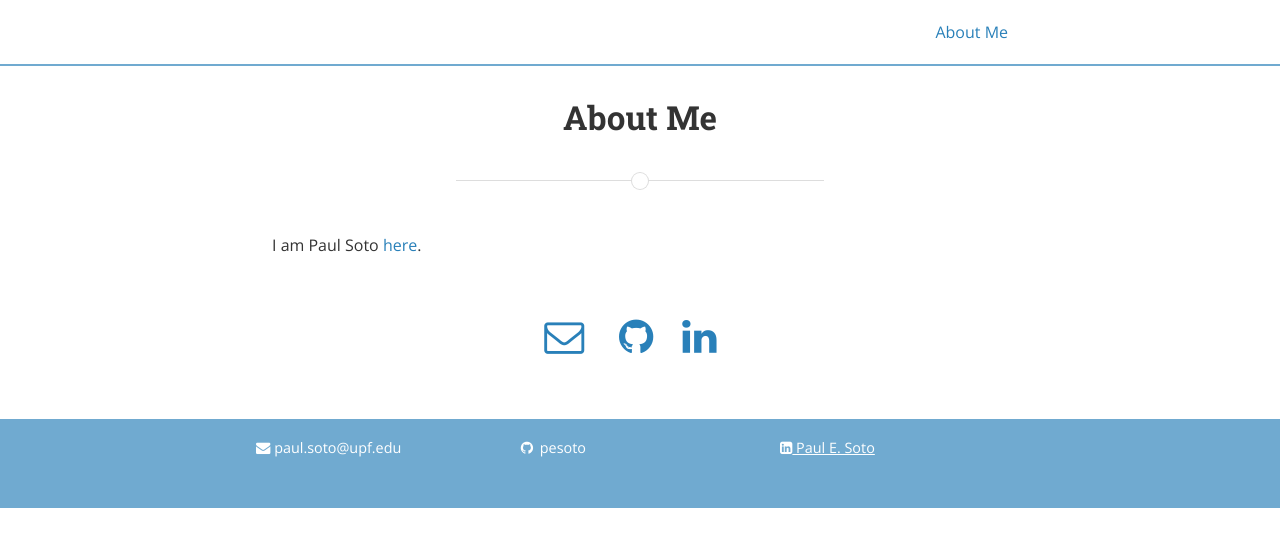
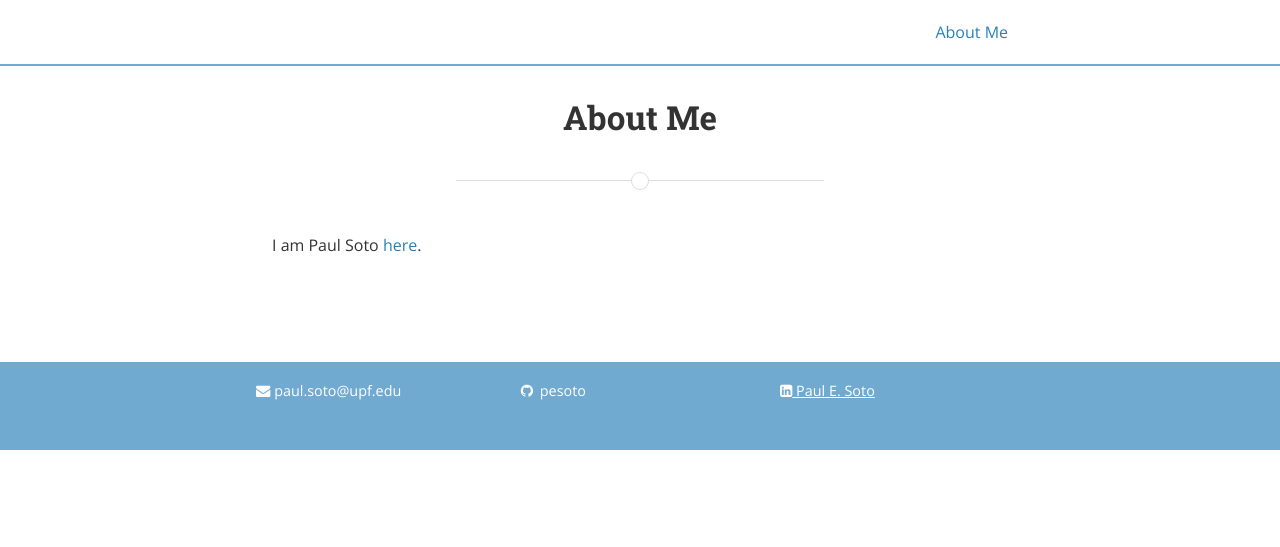
Before and after one commit to zsivine/zsivine.github.io, a Jekyll site: the page built from about.md, in a window 1280 px wide. Shown: the top 547 px of the page. Built offline with Jekyll 4.4.1, drawn with Linux system fonts in a browser that asks for light colours; nearby versions of some CDN libraries; comment, search, counter and statistics services are not loaded; a style sheet for code colours, icons or effects is not loaded.

Commit message:
formatting

```diff
--- a/about.md
+++ b/about.md
@@ -9,15 +9,4 @@ permalink: /about/
 I am Paul Soto [here](https://github.com/pesoto).
 
 <br>
-
-<div align="center">
-
-<a href="mailto:paul.soto@upf.edu"><i class="fa fa-envelope-o fa-fw" aria-hidden="true" style="font-size:40px;color:#2980b9"></i></a>
-&nbsp; &nbsp; &nbsp;
-<a href="https://github.com/pesoto"><i class="fa fa-github" aria-hidden="true" style="font-size:40px;color:#2980b9"></i></a>
-&nbsp; &nbsp; &nbsp;
-<a href="https://www.linkedin.com/in/pesoto/"><i class="fa fa-linkedin" aria-hidden="true" style="font-size:40px;color:#2980b9"></i></a>
-&nbsp; &nbsp; &nbsp;
-</div>
-
 <br>
```
